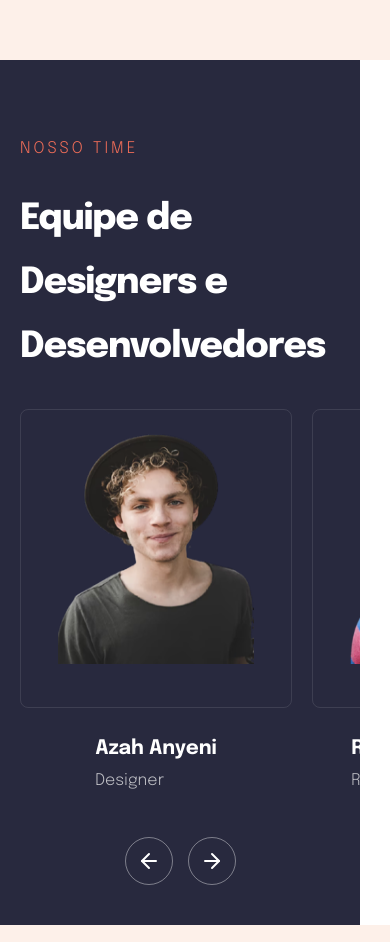
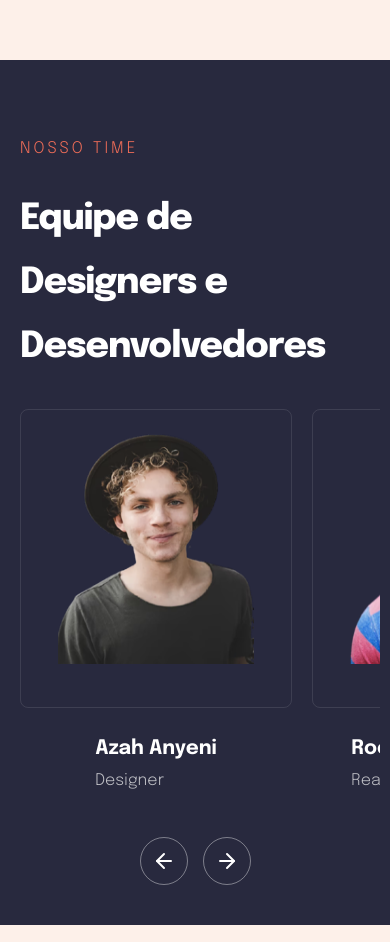
Before and after one commit to vi-ooz/Agency, a plain HTML site: page sobre.html in a window 390 px wide. Shown: the part 3239-4181 px from the top of the page. Drawn offline with Linux system fonts and the light colour scheme.

Commit message:
Add files via upload

```diff
--- a/css/pages/sobre.css
+++ b/css/pages/sobre.css
@@ -380,7 +380,6 @@ video{
   /* time */
 
   .team-section{
-    max-width: 360px;
     display: flex;
     flex-direction: column;
     padding: 40px 0px;
@@ -404,6 +403,7 @@ video{
 
   /* ======= ÁREA DOS SLIDES ======= */
   .slides {
+    width: 100%;
    overflow: hidden;
     display: flex;
     gap: 20px;
```
